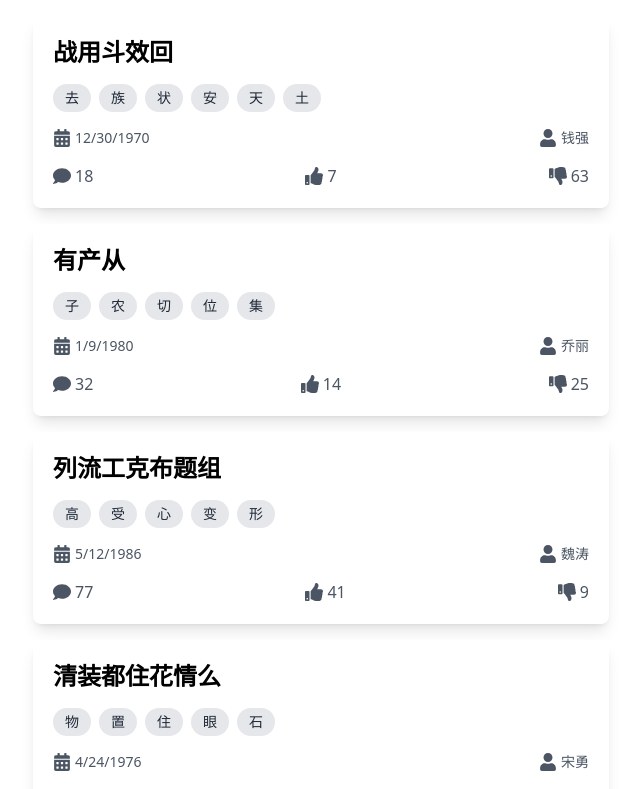
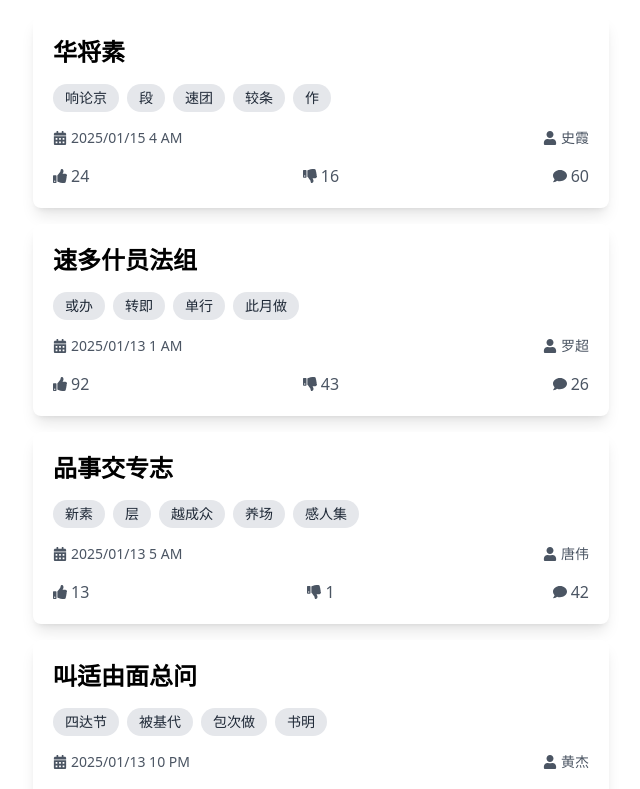
Before and after one commit to tihaya-anon/forum_frontend, a React (Vite) app: page / in a window 1280 px wide. Shown: the top 789 px of the page, without its empty margins (319-959 px from the left). Built offline with nearby package versions, Linux system fonts and the light colour scheme.

Commit message:
feat/postcard dynamic time icon

```diff
--- a/src/App.tsx
+++ b/src/App.tsx
@@ -16,13 +16,14 @@ function App() {
         })
       ).data;
       setPosts(res);
+      console.log(res.map(post=>post.createAt))
     };
     fetchPosts();
   }, []);
   return (
     <>
       {posts.map((post) => (
-        <PostCard post={post} />
+        <PostCard key={post.id} post={post} />
       ))}
     </>
   );
--- a/src/components/forum/post/PostCard.tsx
+++ b/src/components/forum/post/PostCard.tsx
@@ -1,5 +1,5 @@
 import type { FC, ReactNode } from "react";
-import React, { memo } from "react";
+import { memo } from "react";
 import { PostPersist } from "@/types/vo/post";
 import {
   FaComment,
@@ -7,7 +7,9 @@ import {
   FaThumbsDown,
   FaCalendarAlt,
   FaUser,
+  FaClock,
 } from "react-icons/fa"; // 导入所需的图标
+import { stringify } from "querystring";
 
 interface IProps {
   children?: ReactNode;
@@ -23,12 +25,28 @@ const PostCard: FC<IProps> = ({ post }) => {
     currentDate.getMonth() === createDate.getMonth() &&
     currentDate.getFullYear() === createDate.getFullYear();
 
-  const formattedDate = isToday
-    ? createDate.toLocaleTimeString([], {
-        hour: "2-digit",
-        minute: "2-digit",
-      })
-    : createDate.toLocaleDateString();
+  const getTime = (date: Date) => {
+    let AMPM = "";
+    let formattedDate = "";
+    const hours = date.getHours();
+    let HOURS = "";
+    if (hours <= 12) {
+      AMPM = "AM";
+      HOURS = String(hours);
+    } else {
+      AMPM = "PM";
+      HOURS = String(hours - 12);
+    }
+    formattedDate = `${HOURS} ${AMPM}`;
+    return formattedDate;
+  };
+  const padZero = (num: number) =>
+    num < 10 ? `0${num}` : `${num}`;
+  let formattedDate = "";
+  const hours = getTime(createDate);
+  formattedDate = isToday
+    ? hours
+    : `${createDate.getFullYear()}/${padZero(createDate.getMonth() + 1)}/${padZero(createDate.getDate())} ${hours}`;
   return (
     <div className="bg-white p-5 rounded-lg shadow-lg max-w-xl mx-auto my-4">
       {/* Title */}
@@ -52,13 +70,17 @@ const PostCard: FC<IProps> = ({ post }) => {
       <div className="flex justify-between text-sm text-gray-600 mb-4">
         {/* Created At Icon (on the left) */}
         <div className="flex items-center space-x-1">
-          <FaCalendarAlt className="text-lg" />
+          {isToday ? (
+            <FaClock className="text-sm" />
+          ) : (
+            <FaCalendarAlt className="text-sm" />
+          )}
           <span>{formattedDate}</span>
         </div>
 
         {/* Author Icon (on the right) */}
         <div className="flex items-center space-x-1">
-          <FaUser className="text-lg" />
+          <FaUser className="text-sm" />
           <span>{post.username}</span>
         </div>
       </div>
@@ -66,16 +88,16 @@ const PostCard: FC<IProps> = ({ post }) => {
       {/* Data: Comment count, Likes, Dislikes */}
       <div className="flex justify-between text-gray-600">
         <div className="flex items-center space-x-1">
-          <FaComment className="text-lg" />
-          <span>{post.commentCount}</span>
-        </div>
-        <div className="flex items-center space-x-1">
-          <FaThumbsUp className="text-lg" />
+          <FaThumbsUp className="text-sm" />
           <span>{post.likes}</span>
         </div>
         <div className="flex items-center space-x-1">
-          <FaThumbsDown className="text-lg" />
+          <FaThumbsDown className="text-sm" />
           <span>{post.dislikes}</span>
+        </div>
+        <div className="flex items-center space-x-1">
+          <FaComment className="text-sm" />
+          <span>{post.commentCount}</span>
         </div>
       </div>
     </div>
--- a/src/mock/postMock.ts
+++ b/src/mock/postMock.ts
@@ -1,4 +1,4 @@
-import { mock } from "mockjs";
+import { mock, Random } from "mockjs";
 import { API } from "@/config/api";
 import baseEndpoint from "./utils";
 import { StatusCode } from "@/config/StatusCode";
@@ -7,22 +7,52 @@ const regex = new RegExp(
   baseEndpoint(API.POST.LIST_RECENT) +
     "\\?pageIdx=\\d+&pageSize=\\d+"
 );
+const getRandomDate = ()=>{
+  const startTimestamp = new Date("2025-01-13").getTime();
+  const endTimestamp = new Date("2025-01-16").getTime();
 
-mock(regex, {
-  code: StatusCode.SUCCESS,
-  msg: "success",
-  "data|15-25": [
-    {
-      id: "@increment(100)",
-      title: "@ctitle",
-      "tagList|3-6": ["@cword"],
-      author: "@increment(100)",
-      username: "@cname",
-      commentCount: "@integer(0, 100)",
-      likes: "@integer(0, 100)",
-      dislikes: "@integer(0, 100)",
-      createAt: "@datetime",
-      updateAt: "@datetime",
-    },
-  ],
+  // 生成随机时间戳
+  const randomTimestamp = mock({
+    timestamp:
+      "@integer(" +
+      startTimestamp +
+      "," +
+      endTimestamp +
+      ")",
+  }).timestamp;
+
+  // 转换为日期格式 (yyyy-MM-dd HH:mm:ss)
+  const randomDate =
+    new Date(randomTimestamp).toISOString().split("T")[0] +
+    " " +
+    new Date(randomTimestamp)
+      .toISOString()
+      .split("T")[1]
+      .split(".")[0];
+      return randomDate;
+}
+mock(regex, () => {
+  // 返回 mock 数据
+  return {
+    code: StatusCode.SUCCESS,
+    msg: "success",
+    data: Array.from({
+      length: Random.integer(15, 25),
+    }).map(() => {
+      return {
+        id: Random.increment(100),
+        title: Random.ctitle(),
+        tagList: Array.from({
+          length: Random.integer(3, 6),
+        }).map(() => Random.cword(1, 3)),
+        author: Random.increment(100),
+        username: Random.cname(),
+        commentCount: Random.integer(0, 100),
+        likes: Random.integer(0, 100),
+        dislikes: Random.integer(0, 100),
+        createAt: getRandomDate(), // 使用生成的日期
+        updateAt: getRandomDate(), // 使用生成的日期
+      };
+    }),
+  };
 });
--- a/src/services/postService.ts
+++ b/src/services/postService.ts
@@ -4,10 +4,11 @@ import { get } from "@/utils/requests";
 import { PostPersist } from "@/types/vo/post";
 
 const listRecent = async (data: PageReq) => {
-  return await get<PageReq, PostPersist[]>(
+  const res= await get<PageReq, PostPersist[]>(
     API.POST.LIST_RECENT,
     data
   );
+  return res;
 };
 
 export const postService = { listRecent };
```
